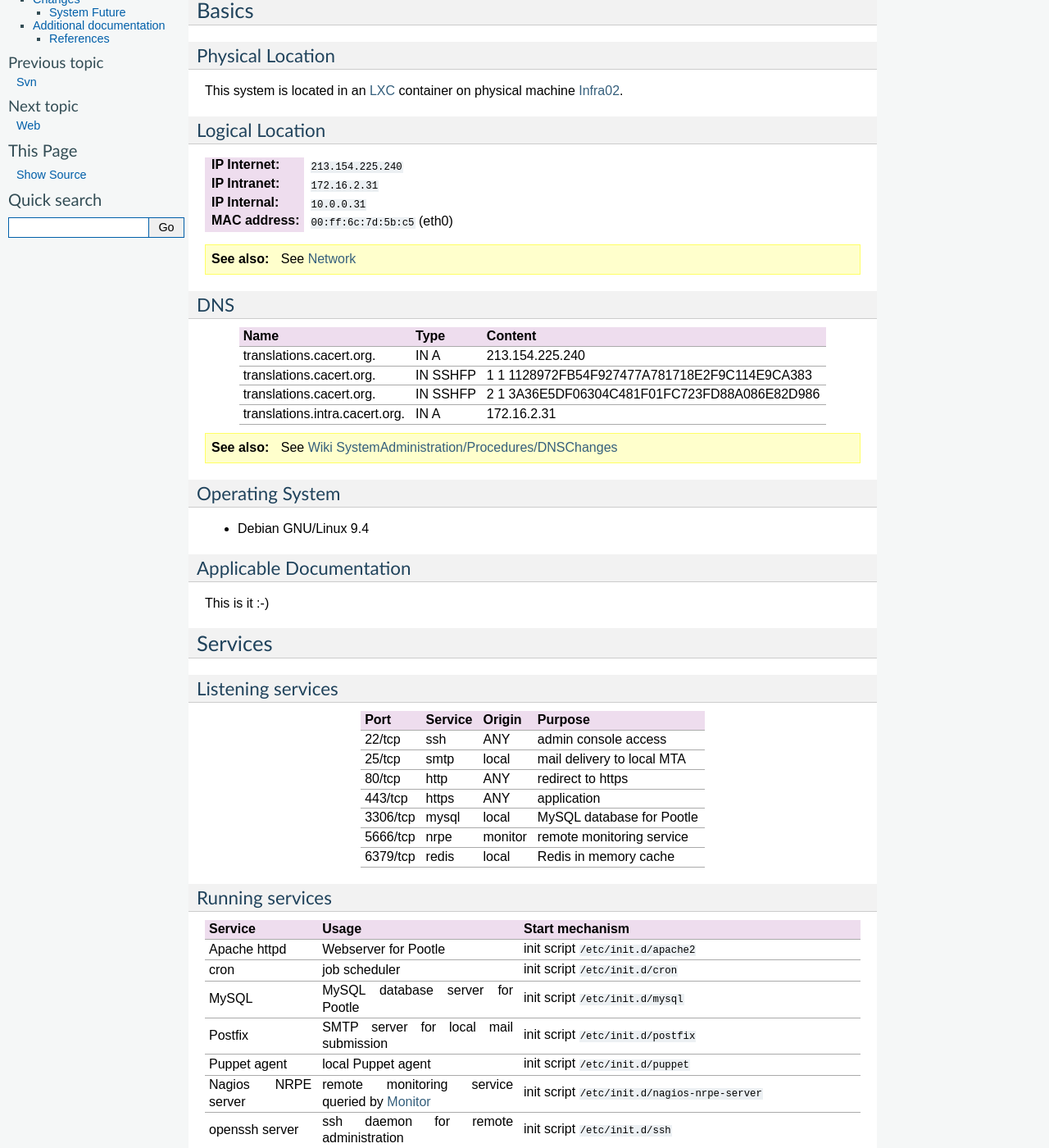
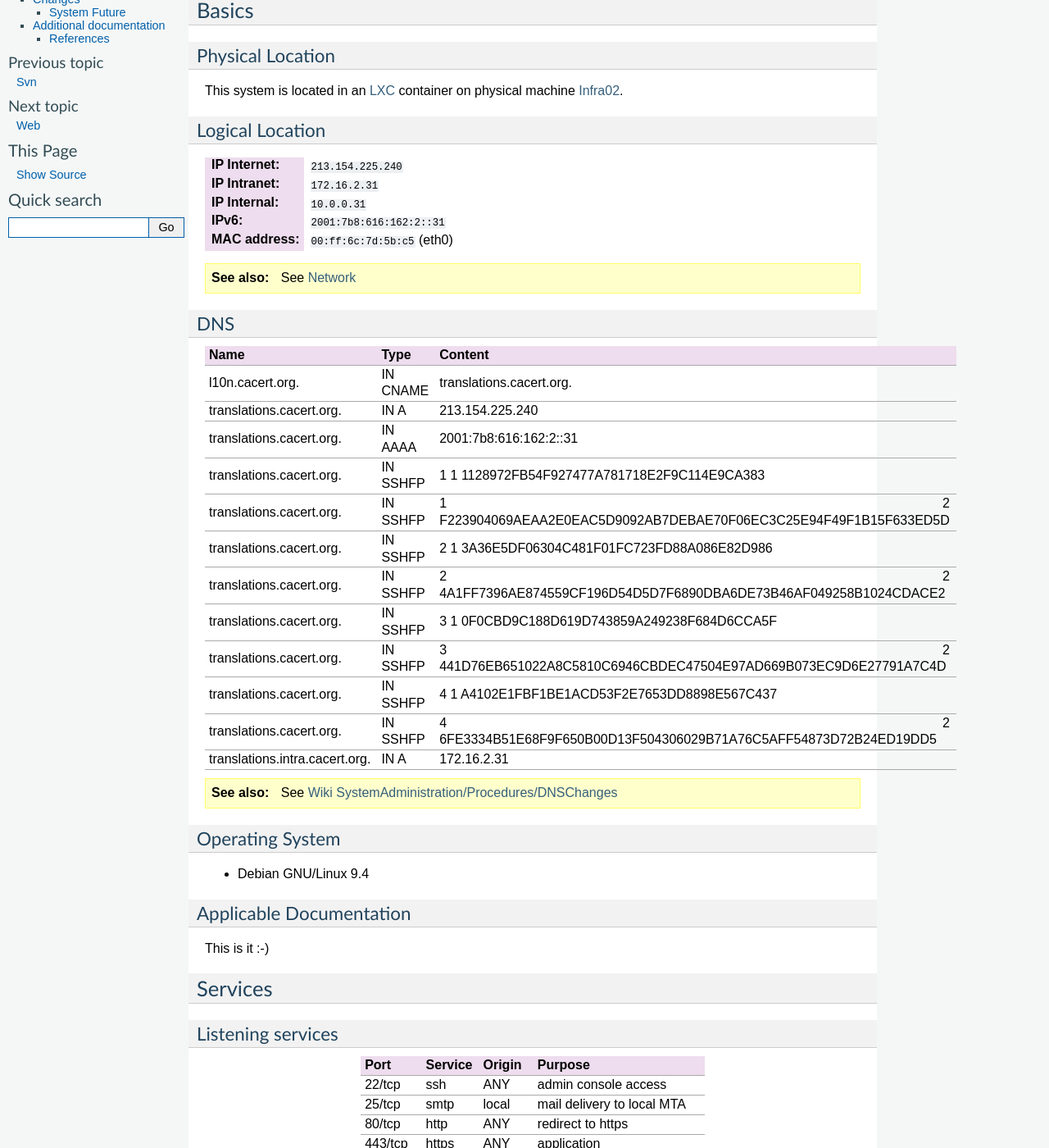
Before and after one commit to CAcertOrg/cacert-infradocs, a Sphinx documentation site: the page built from docs/systems/translations.rst, in a window 1280 px wide and 1400 px high, scrolled down 850 px. Shown: the whole window at 82% size. Built offline with Sphinx 7.4.7, drawn with Linux system fonts in a browser that asks for light colours; pages that are not in the unit, such as notebooks, are missing from menus; cross-references to code outside the pages are shown as plain code.

Commit message:
Setup IPv6, add missing DNS records

```diff
--- a/docs/systems/translations.rst
+++ b/docs/systems/translations.rst
@@ -64,6 +64,7 @@
 :IP Internet: :ip:v4:`213.154.225.240`
 :IP Intranet: :ip:v4:`172.16.2.31`
 :IP Internal: :ip:v4:`10.0.0.31`
+:IPv6:        :ip:v6:`2001:7b8:616:162:2::31`
 :MAC address: :mac:`00:ff:6c:7d:5b:c5` (eth0)
 
 .. seealso::
@@ -76,14 +77,22 @@
 .. index::
    single: DNS records; Translations
 
-============================== ======== ==========================================
+============================== ======== ====================================================================
 Name                           Type     Content
-============================== ======== ==========================================
+============================== ======== ====================================================================
+l10n.cacert.org.               IN CNAME translations.cacert.org.
 translations.cacert.org.       IN A     213.154.225.240
+translations.cacert.org.       IN AAAA  2001:7b8:616:162:2::31
 translations.cacert.org.       IN SSHFP 1 1 1128972FB54F927477A781718E2F9C114E9CA383
+translations.cacert.org.       IN SSHFP 1 2 F223904069AEAA2E0EAC5D9092AB7DEBAE70F06EC3C25E94F49F1B15F633ED5D
 translations.cacert.org.       IN SSHFP 2 1 3A36E5DF06304C481F01FC723FD88A086E82D986
+translations.cacert.org.       IN SSHFP 2 2 4A1FF7396AE874559CF196D54D5D7F6890DBA6DE73B46AF049258B1024CDACE2
+translations.cacert.org.       IN SSHFP 3 1 0F0CBD9C188D619D743859A249238F684D6CCA5F
+translations.cacert.org.       IN SSHFP 3 2 441D76EB651022A8C5810C6946CBDEC47504E97AD669B073EC9D6E27791A7C4D
+translations.cacert.org.       IN SSHFP 4 1 A4102E1FBF1BE1ACD53F2E7653DD8898E567C437
+translations.cacert.org.       IN SSHFP 4 2 6FE3334B51E68F9F650B00D13F504306029B71A76C5AFF54873D72B24ED19DD5
 translations.intra.cacert.org. IN A     172.16.2.31
-============================== ======== ==========================================
+============================== ======== ====================================================================
 
 .. seealso::
 
```
